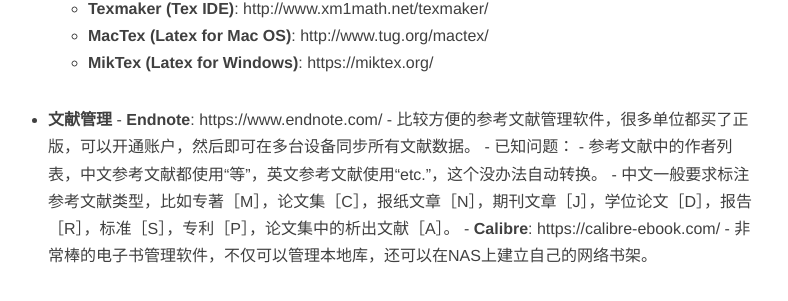
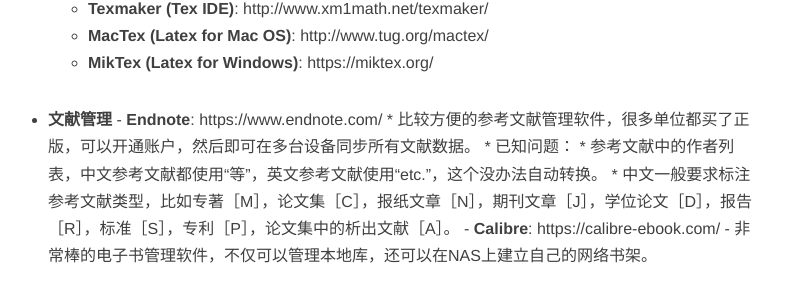
Before and after one commit to CryoECNU/cryoecnu.github.io, a Jekyll site: the page built from xtech.md, in a window 1280 px wide. Shown: the part 1307-1608 px from the top of the page, without its empty margins (257-1045 px from the left). Built offline with Jekyll 4.4.1, drawn with Linux system fonts in a browser that asks for light colours; nearby versions of some CDN libraries.

```diff
--- a/xtech.md
+++ b/xtech.md
@@ -42,9 +42,9 @@ header-img: "img/top.png"
 
 - **文献管理**
       - **Endnote**: [https://www.endnote.com/](https://www.endnote.com/)
-      	   - 比较方便的参考文献管理软件，很多单位都买了正版，可以开通账户，然后即可在多台设备同步所有文献数据。
-      	   - 已知问题：
-      	      - 参考文献中的作者列表，中文参考文献都使用“等”，英文参考文献使用“etc.”，这个没办法自动转换。
-      	      - 中文一般要求标注参考文献类型，比如专著［M］，论文集［C］，报纸文章［N］，期刊文章［J］，学位论文［D］，报告［R］，标准［S］，专利［P］，论文集中的析出文献［A］。
+      	   * 比较方便的参考文献管理软件，很多单位都买了正版，可以开通账户，然后即可在多台设备同步所有文献数据。
+      	   * 已知问题：
+      	      * 参考文献中的作者列表，中文参考文献都使用“等”，英文参考文献使用“etc.”，这个没办法自动转换。
+      	      * 中文一般要求标注参考文献类型，比如专著［M］，论文集［C］，报纸文章［N］，期刊文章［J］，学位论文［D］，报告［R］，标准［S］，专利［P］，论文集中的析出文献［A］。
       - **Calibre**: [https://calibre-ebook.com/](https://calibre-ebook.com/)
-         - 非常棒的电子书管理软件，不仅可以管理本地库，还可以在NAS上建立自己的网络书架。
+          - 非常棒的电子书管理软件，不仅可以管理本地库，还可以在NAS上建立自己的网络书架。
```
